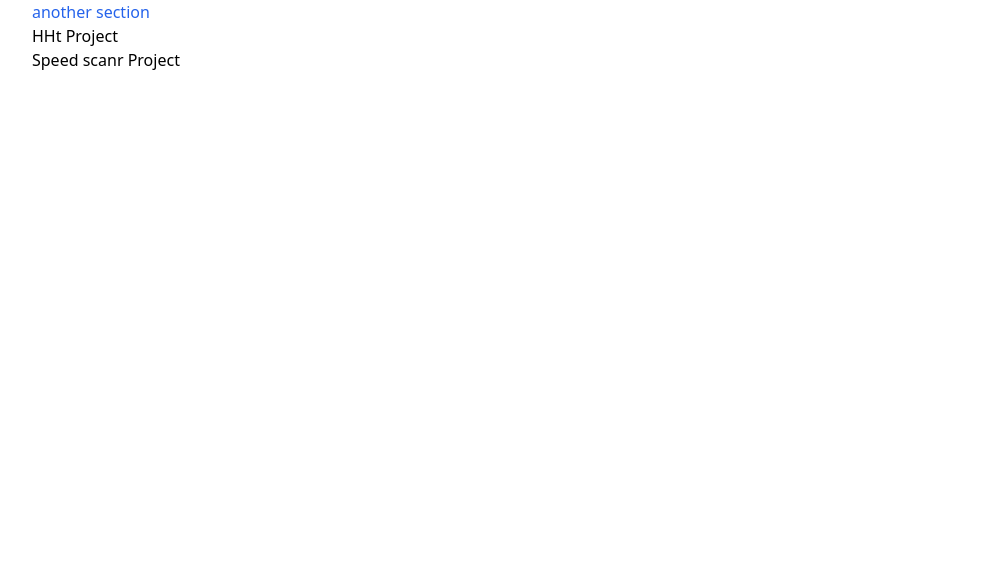
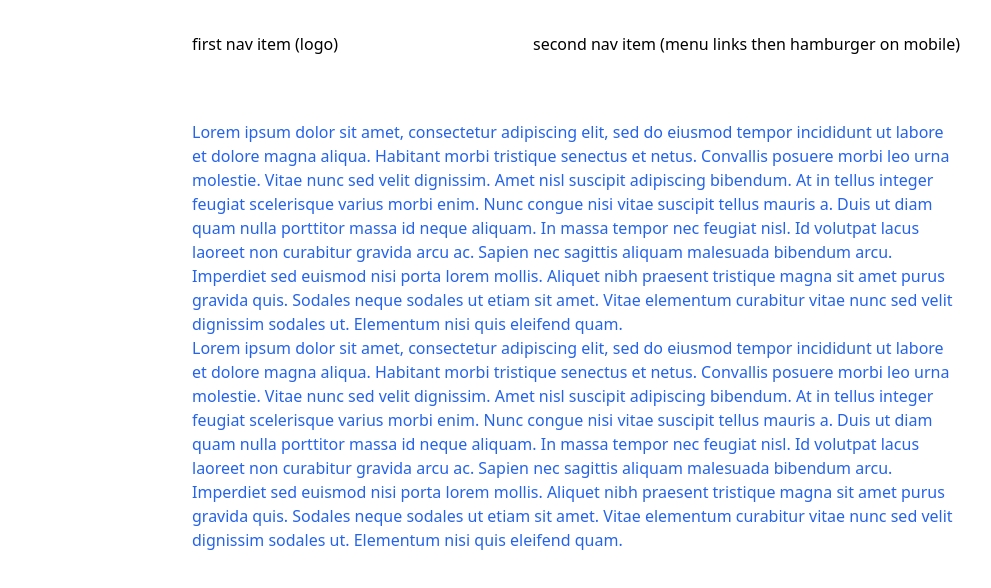
Before and after one commit to bengerlovin/bengerlovin.me, a Next.js app: page / in a window 1280 px wide. Shown: the top 588 px of the page, without its empty margins (64-1055 px from the left). Built offline with nearby package versions, Linux system fonts and the light colour scheme.

Commit message:
layout for pages and navs figured out

```diff
--- a/components/Navigation.tsx
+++ /dev/null
@@ -1,9 +0,0 @@
-import React from 'react';
-
-export default function Navigation() {
-  return (
-    <>
-      <div>hello friends from nav!!</div>
-    </>
-  );
-}
--- /dev/null
+++ b/components/Navigation/NavBar.tsx
@@ -0,0 +1,14 @@
+import React from 'react';
+
+export default function Navigation() {
+  return (
+    <>
+      <nav className='flex flex-col justify-center px-8'>
+        <div className='relative flex items-start justify-between w-full max-w-3xl py-8 mx-auto'>
+          <div>first nav item (logo)</div>
+          <div>second nav item (menu links then hamburger on mobile)</div>
+        </div>
+      </nav>
+    </>
+  );
+}
--- a/layouts/PageContainer.tsx
+++ b/layouts/PageContainer.tsx
@@ -1,11 +1,13 @@
-import Navigation from '@/components/Navigation';
+import Navigation from '@/components/Navigation/NavBar';
 import React from 'react';
 
 export default function PageContainer({ children }) {
   return (
     <>
-      <main className='flex flex-col justify-center max-w-6xl px-8 mx-auto'>
-        {children}
+      <main className='flex flex-col justify-center px-8'>
+        <div className='flex flex-col items-start justify-between w-full max-w-3xl py-8 mx-auto'>
+          {children}
+        </div>
       </main>
     </>
   );
--- a/layouts/PageSection.tsx
+++ b/layouts/PageSection.tsx
@@ -3,7 +3,9 @@ import React from 'react';
 export default function PageSection({ children }) {
   return (
     <>
-      <div>{children}</div>
+      <section className='flex flex-col items-start justify-center'>
+        {children}
+      </section>
     </>
   );
 }
--- a/pages/index.tsx
+++ b/pages/index.tsx
@@ -1,4 +1,4 @@
-import Navigation from '@/components/Navigation';
+import NavBar from '@/components/Navigation/NavBar';
 import PageContainer from '@/layouts/PageContainer';
 import PageSection from '@/layouts/PageSection';
 import Link from 'next/link';
@@ -6,16 +6,65 @@ import Link from 'next/link';
 export default function Home() {
   return (
     <div>
+      <NavBar />
       <PageContainer>
+        {/* Intro With Name, Bio, Picture */}
         <PageSection>
-          <div className='text-blue-600'>another section</div>
+          <div className='text-blue-600'>
+            Lorem ipsum dolor sit amet, consectetur adipiscing elit, sed do
+            eiusmod tempor incididunt ut labore et dolore magna aliqua. Habitant
+            morbi tristique senectus et netus. Convallis posuere morbi leo urna
+            molestie. Vitae nunc sed velit dignissim. Amet nisl suscipit
+            adipiscing bibendum. At in tellus integer feugiat scelerisque varius
+            morbi enim. Nunc congue nisi vitae suscipit tellus mauris a. Duis ut
+            diam quam nulla porttitor massa id neque aliquam. In massa tempor
+            nec feugiat nisl. Id volutpat lacus laoreet non curabitur gravida
+            arcu ac. Sapien nec sagittis aliquam malesuada bibendum arcu.
+            Imperdiet sed euismod nisi porta lorem mollis. Aliquet nibh praesent
+            tristique magna sit amet purus gravida quis. Sodales neque sodales
+            ut etiam sit amet. Vitae elementum curabitur vitae nunc sed velit
+            dignissim sodales ut. Elementum nisi quis eleifend quam.
+          </div>
         </PageSection>
-        <Link href='/projects/hht' as='/projects/hht'>
-          <a>HHt Project</a>
-        </Link>
-        <Link href='/projects/speedscanr' as='/projects/speedscanr'>
-          <a>Speed scanr Project</a>
-        </Link>
+
+        {/* Backstory / Timeline */}
+        <PageSection>
+          <div className='text-blue-600'>
+            Lorem ipsum dolor sit amet, consectetur adipiscing elit, sed do
+            eiusmod tempor incididunt ut labore et dolore magna aliqua. Habitant
+            morbi tristique senectus et netus. Convallis posuere morbi leo urna
+            molestie. Vitae nunc sed velit dignissim. Amet nisl suscipit
+            adipiscing bibendum. At in tellus integer feugiat scelerisque varius
+            morbi enim. Nunc congue nisi vitae suscipit tellus mauris a. Duis ut
+            diam quam nulla porttitor massa id neque aliquam. In massa tempor
+            nec feugiat nisl. Id volutpat lacus laoreet non curabitur gravida
+            arcu ac. Sapien nec sagittis aliquam malesuada bibendum arcu.
+            Imperdiet sed euismod nisi porta lorem mollis. Aliquet nibh praesent
+            tristique magna sit amet purus gravida quis. Sodales neque sodales
+            ut etiam sit amet. Vitae elementum curabitur vitae nunc sed velit
+            dignissim sodales ut. Elementum nisi quis eleifend quam.
+          </div>
+        </PageSection>
+
+        {/* Skills And Experience */}
+        <PageSection>
+          {/* <Link href='/projects/hht' as='/projects/hht'>
+            <a>HHt Project</a>
+          </Link>
+          <Link href='/projects/speedscanr' as='/projects/speedscanr'>
+            <a>Speed scanr Project</a>
+          </Link> */}
+        </PageSection>
+
+        {/* Projects */}
+        <PageSection>
+          {/* <Link href='/projects/hht' as='/projects/hht'>
+            <a>HHt Project</a>
+          </Link>
+          <Link href='/projects/speedscanr' as='/projects/speedscanr'>
+            <a>Speed scanr Project</a>
+          </Link> */}
+        </PageSection>
       </PageContainer>
     </div>
   );
```
